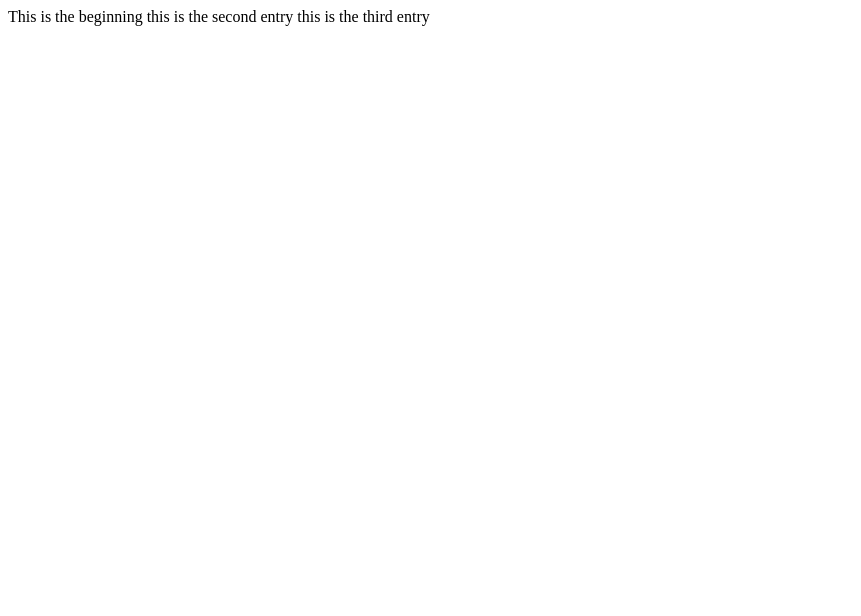
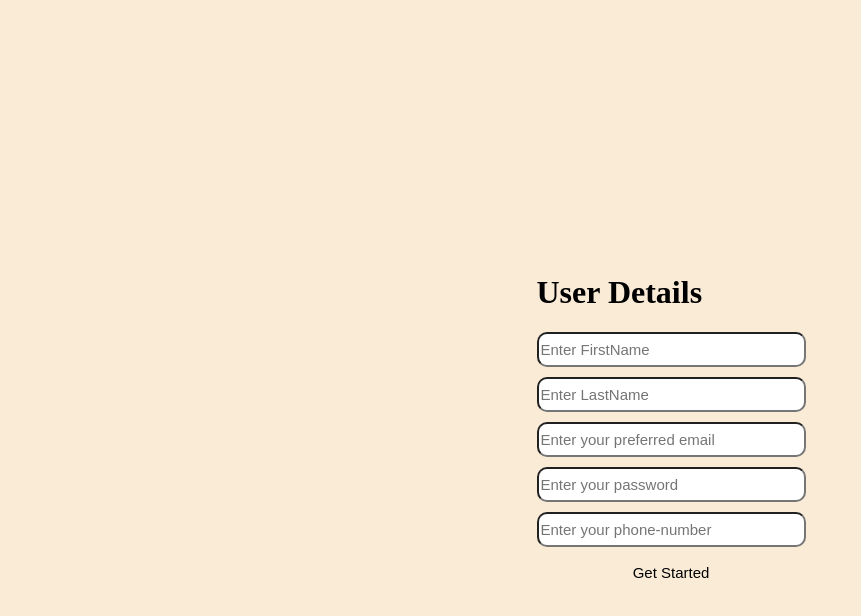
Before and after one commit to ashleynda/task-project, a plain HTML site: page index.html in a window 1280 px wide. Shown: the whole page, without its empty margins (0-861 px from the left). Drawn offline with Linux system fonts and the light colour scheme.

Commit message:
Task Front-end

```diff
--- a/index.css
+++ b/index.css
@@ -1,3 +1,47 @@
 body {
-    background-color: black;
+    background-color: antiquewhite;
+    background-repeat:no-repeat;
+    background-size: cover;
+    padding: 10px;
+    margin: 10px;
+    height: 100vh;
+    display: flex;
+    justify-content: center;
+    align-items: center;
+
 }
+.details{
+    display: flex;
+    justify-content: center;
+    align-content: center;
+    padding: 10px;
+    flex-direction: column;
+}
+input[type="email"], input[type="password"] , input[type="number"],input[type="text"], input[type="text"] {
+    border-radius: 10px;
+    /* border: 10px solid #ccc; */
+    width: 130%;
+    box-sizing: border-box;
+    align-items: center;
+    font-size: 15px;
+    margin-bottom: 10px;
+    height: 35px;
+
+  }
+
+.button{
+    background-color: antiquewhite;
+    border: none;
+    padding: 0px 30px;
+    border-radius: 5px;
+    cursor: pointer;
+    height: 30px;
+    font-size: 15px;
+    width: 130%;
+
+  }
+
+.button:hover{
+    background-color:  #4CAF50;
+    color: aliceblue;
+}
--- a/index.html
+++ b/index.html
@@ -4,12 +4,26 @@
     <meta charset="UTF-8">
     <meta name="viewport" content="width=device-width, initial-scale=1.0">
     <title>Document</title>
+    <script src="index.js" defer></script>
+    <link rel="stylesheet" href="index.css">
 </head>
 <body>
+    <div id="header">
+        <!-- <h>Trivia Quiz</h2> -->
+    </div>
     <div>
-        This is the beginning
-        this is the second entry
-        this is the third entry
+        <form class="details" id="form">
+            <h1 class="text"> User Details</h1>
+            <input type="text" placeholder="Enter FirstName" id="firstname" required>
+            <input type="text" placeholder="Enter LastName" id="lastname" required>
+            <input type="email" placeholder="Enter your preferred email " id="username" required>
+            <input type="password" placeholder="Enter your password " id="password" required>
+            <input type="number" placeholder="Enter your phone-number" id="number">
+
+            <button class="button">Get Started</button>
+
+
+        </form>
     </div>
 </body>
 </html>
```
